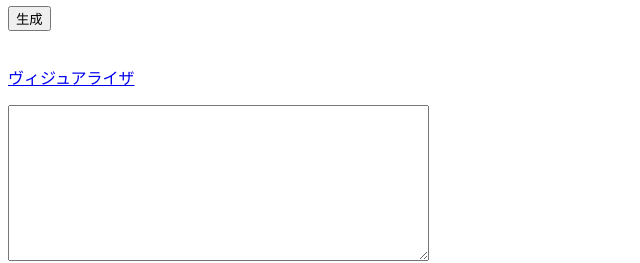
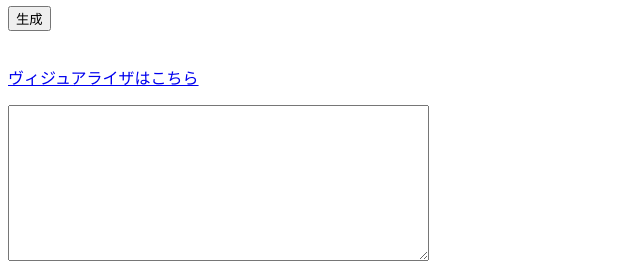
Before and after one commit to RealSyimP/randmatrix, a plain HTML site: page index.html in a window 1280 px wide. Shown: the part 160-423 px from the top of the page, 0-640 px from the left. Drawn offline with Linux system fonts and the light colour scheme.

Commit message:
Update index.html

```diff
--- a/index.html
+++ b/index.html
@@ -15,7 +15,7 @@
     <label for="maxCols">列数の最大値 (m):</label>
     <input type="number" id="maxCols" name="maxCols" min="1" value="5"><br><br>
     <button onclick="generateTable()">生成</button><br><br>
-    <p><a href = https://gen3987.github.io/visualizer/>ヴィジュアライザ</a></p>
+    <p><a href = https://gen3987.github.io/visualizer/>ヴィジュアライザはこちら</a></p>
     <textarea id="output" rows="10" cols="50" readonly></textarea>
 
     <script>
```
